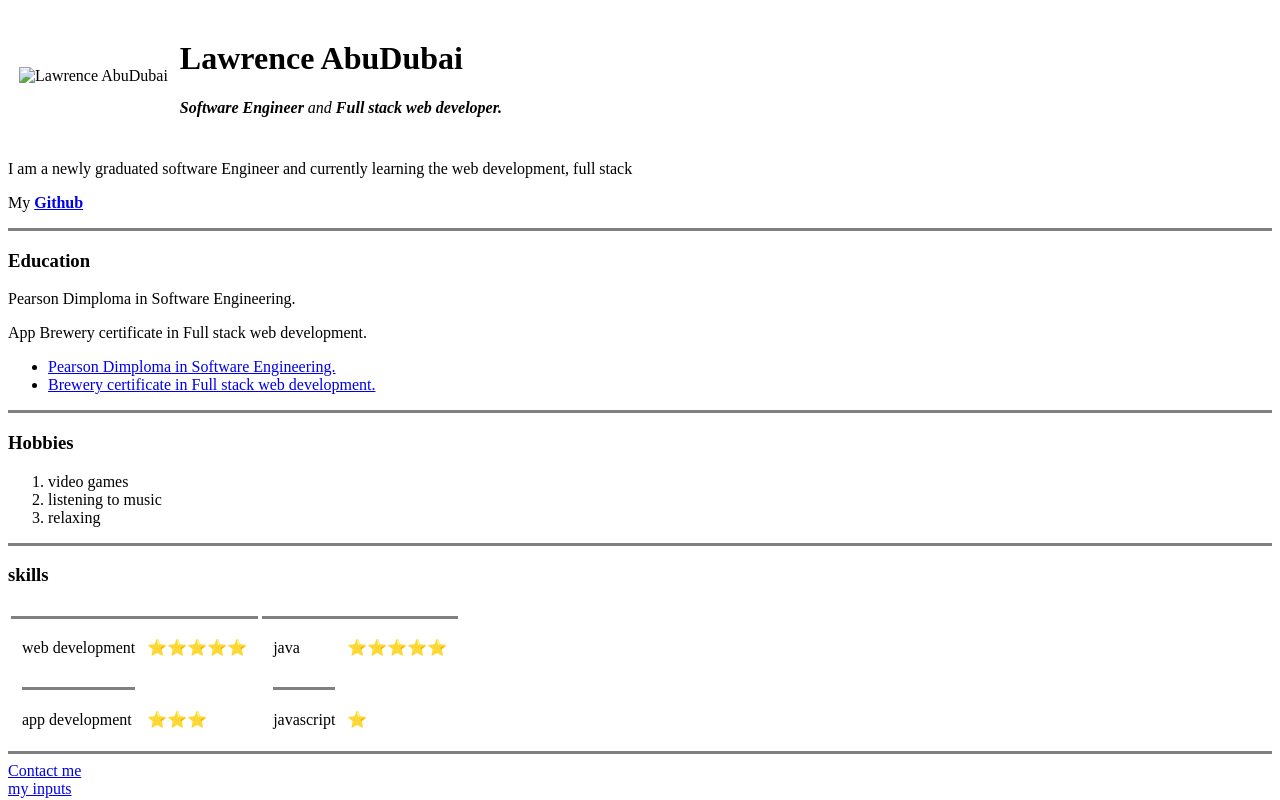
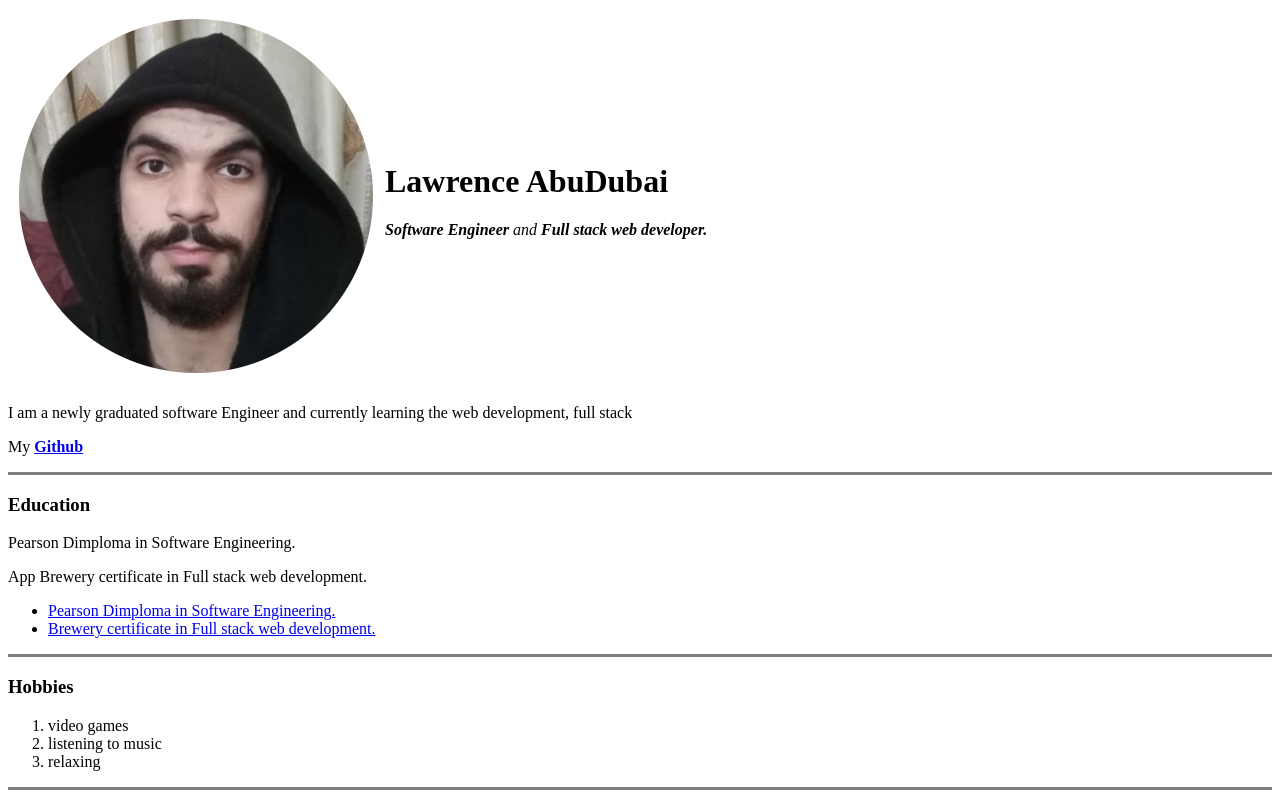
Before and after one commit to LawrenceAbuDubai/cv, a plain HTML site: page index.html in a window 1280 px wide. Shown: the top 800 px of the page. Drawn offline with Linux system fonts and the light colour scheme.

Commit message:
fixed image

```diff
--- a/index.html
+++ b/index.html
@@ -12,7 +12,7 @@
         <!-- <img src="https://avatars.githubusercontent.com/u/70910228?v=4" alt="Lawrence AbuDubai"> -- link from web -->
 
         <table cellspacing = "10">
-            <td> <img src="img/Lawrence.png" alt="Lawrence AbuDubai"></td>
+            <td> <img src="Lawrence.png" alt="Lawrence AbuDubai"></td>
             <td><h1>Lawrence AbuDubai</h1>
                 <p><em><strong>Software Engineer </strong> and <strong> Full stack web developer.</strong></em></p></td>
         </table>
```
